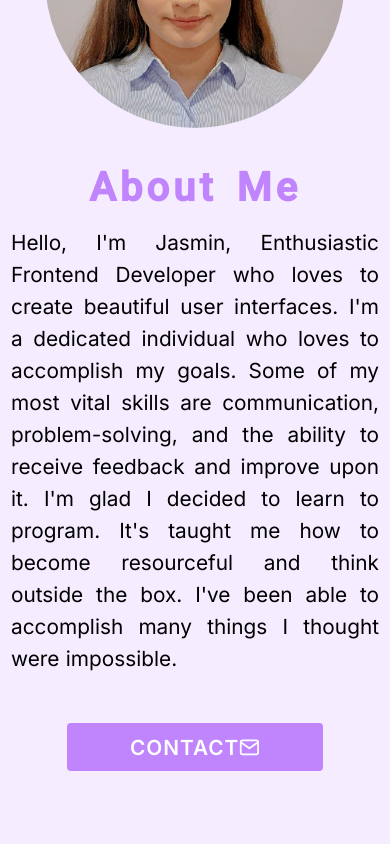
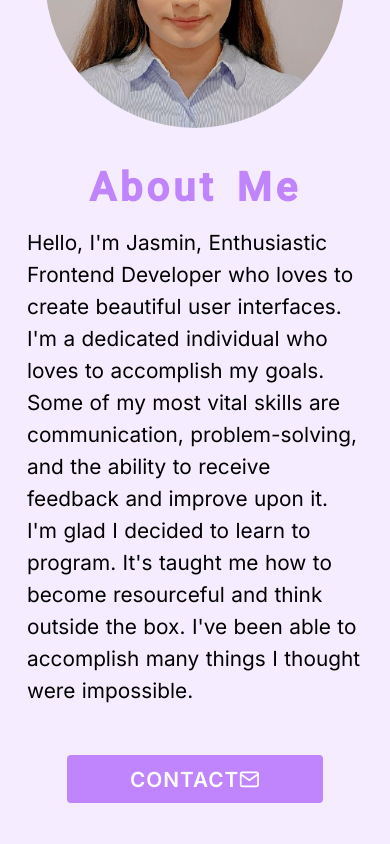
Before and after one commit to Jasminvillatoro/Jasmin-Portfolio, a React (Create React App) app: page / in a window 390 px wide. Shown: the part 1080-1924 px from the top of the page. Built offline with nearby package versions, Linux system fonts and the light colour scheme.

Commit message:
Text align justify deleted padding added

```diff
--- a/src/styles.css
+++ b/src/styles.css
@@ -172,7 +172,6 @@ nav {
 }
 
 .about-p {
-  text-align: justify;
   line-height: 2.2rem;
   font-size: 1.4rem;
   word-spacing: 0.6px;
@@ -551,7 +550,7 @@ footer {
   /* About */
 
   .about--text-cnt {
-    padding: 1rem;
+    padding: 1rem 2rem;
   }
 
   .about--text-cnt h1 {
```
